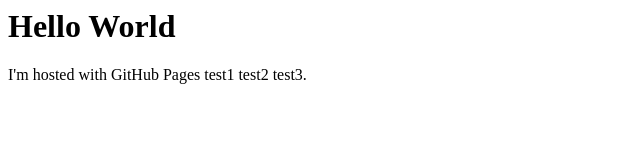
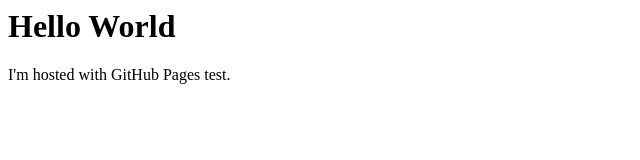
Before and after one commit to ledesma6300/ledesma6300.github.io, a plain HTML site: page index.html in a window 1280 px wide. Shown: the full height of the page, 0-640 px from the left. Drawn offline with Linux system fonts and the light colour scheme.

Commit message:
Update index.html

```diff
--- a/index.html
+++ b/index.html
@@ -22,6 +22,6 @@
 <html>
 <body>
 <h1>Hello World</h1>
-<p>I'm hosted with GitHub Pages test1 test2 test3.</p>
+<p>I'm hosted with GitHub Pages test.</p>
 </body>
 </html>
```
